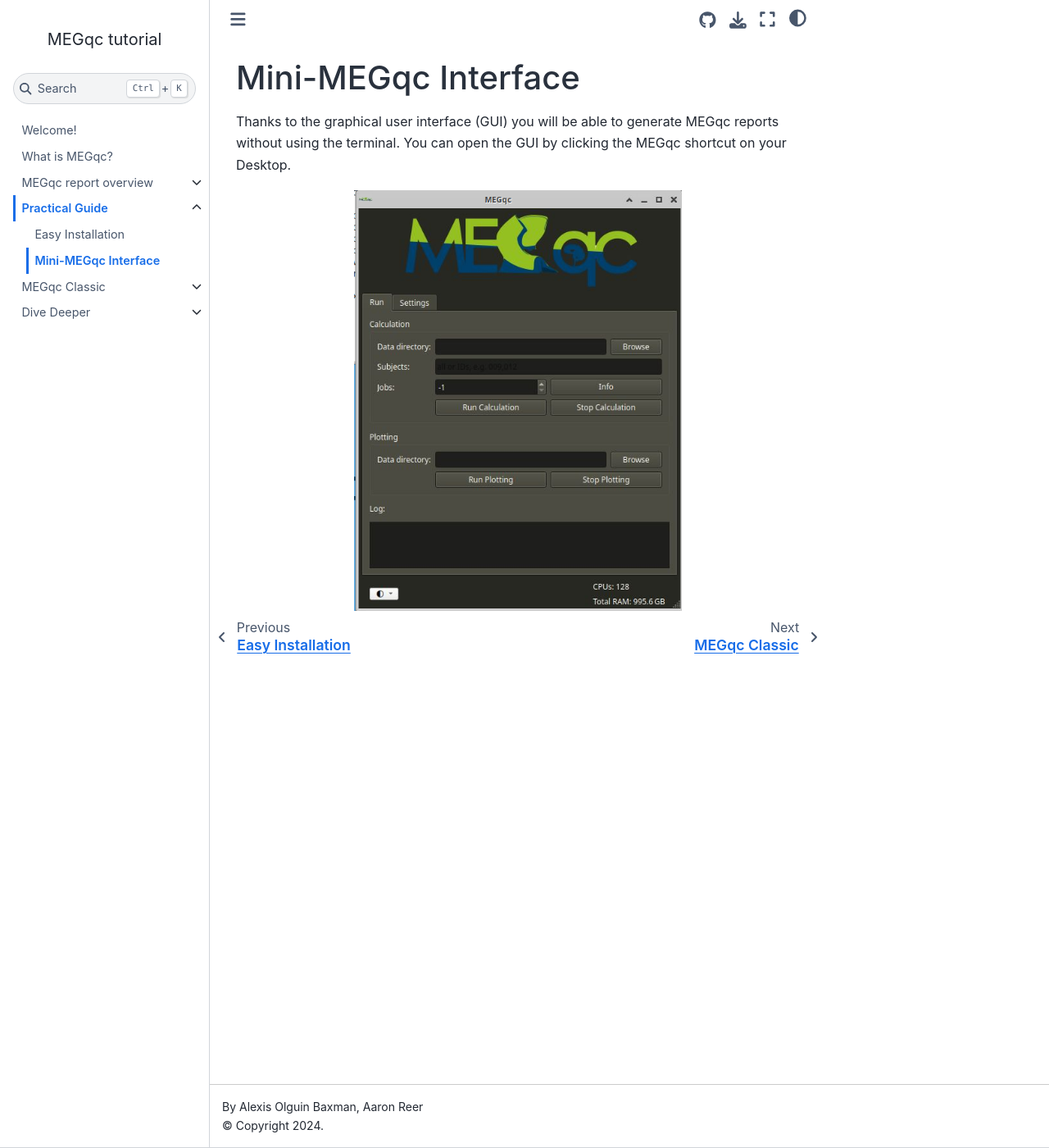
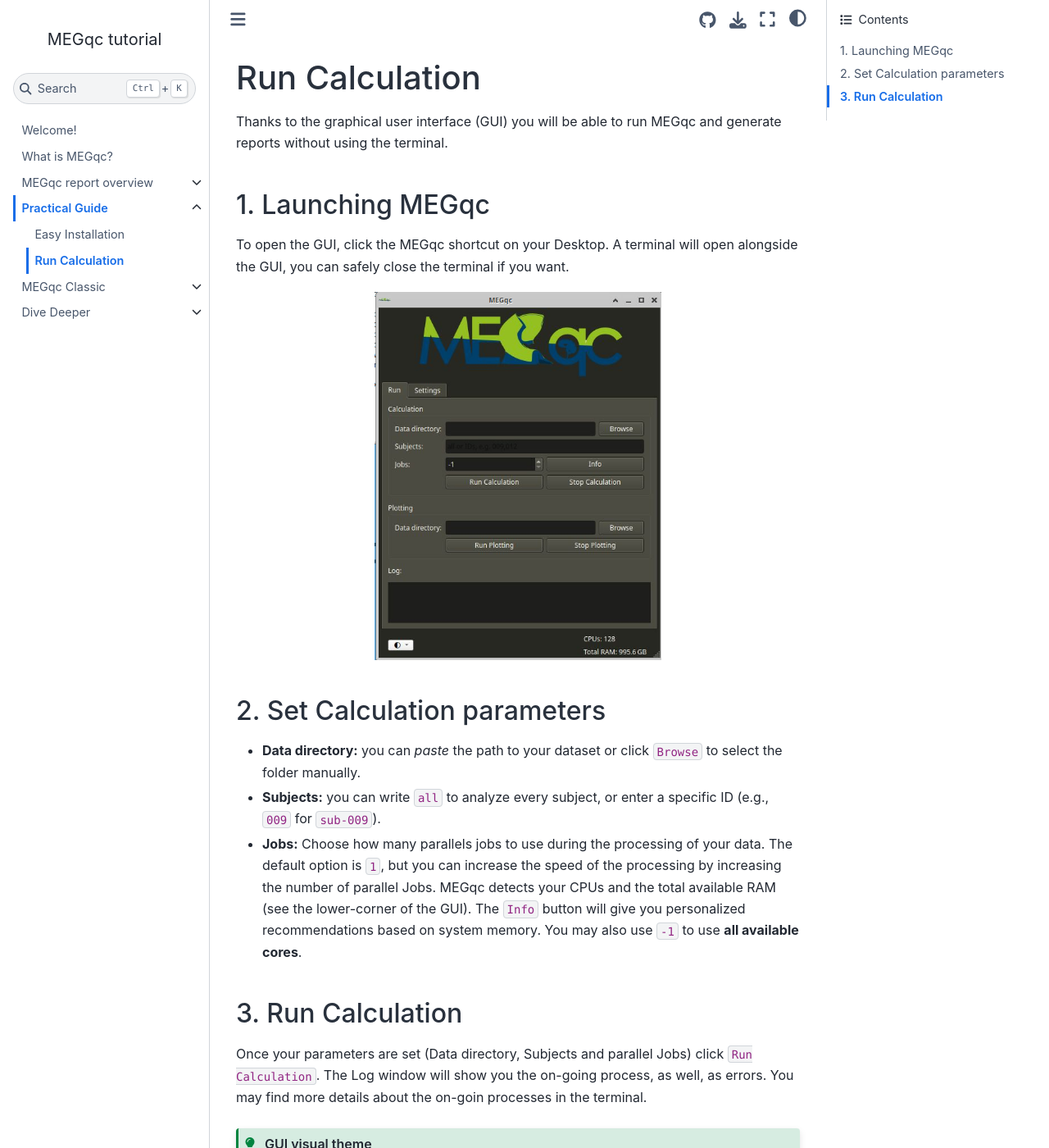
Before and after one commit to ANCPLabOldenburg/megqc_documentation, a Jupyter Book: the page built from new/run.md, in a window 1280 px wide and 1400 px high. Shown: the whole window at 82% size. Built offline with Jupyter Book 1.0.4 settings and Sphinx 7.4.7 and the Sphinx Book theme 1.1.4, drawn with Linux system fonts in a browser that asks for light colours; pages that are not in the unit, such as notebooks, are missing from menus; some of the changed text lies outside the part shown.

Commit message:
Update run.md

````diff
--- a/new/run.md
+++ b/new/run.md
@@ -1,5 +1,26 @@
-# Mini-MEGqc Interface
+# Run Calculation
 
-Thanks to the graphical user interface (GUI) you will be able to generate MEGqc reports without using the terminal. You can open the GUI by clicking the MEGqc shortcut on your Desktop.
+Thanks to the graphical user interface (GUI) you will be able to run MEGqc and generate reports without using the terminal.
 
-<img src="../static/mini/gui.png" alt="mini-megqc-gui" width="400px" align="center">
+## 1. Launching MEGqc
+To open the GUI, click the MEGqc shortcut on your Desktop. A terminal will open alongside the GUI, you can safely close the terminal if you want.
+
+<img src="../static/mini/gui.png" alt="mini-megqc-gui" width="350px" align="center">
+
+## 2. Set Calculation parameters
+* **Data directory:** you can *paste* the path to your dataset or click `Browse` to select the folder manually.
+* **Subjects:** you can write `all` to analyze every subject, or enter a specific ID (e.g., `009` for `sub-009`).
+* **Jobs:** Choose how many parallels jobs to use during the processing of your data. The default option is `1`, but you can increase the speed of the processing by increasing the number of parallel Jobs. MEGqc detects your CPUs and the total available RAM (see the lower-corner of the GUI). The `Info` button will give you personalized recommendations based on system memory. You may also use `-1` to use **all available cores**.
+
+## 3. Run Calculation
+Once your parameters are set (Data directory, Subjects and parallel Jobs) click `Run Calculation`. The Log window will show you the on-going process, as well, as errors. You may find more details about the on-goin processes in the terminal.
+
+
+
+
+```{admonition} GUI visual theme
+:class: tip
+
+Use the left-corner icon to open a dropdown list with all available themes. This will only affect the display of the GUI. This list also includes themes with high-contrast options.
+
+```
````
